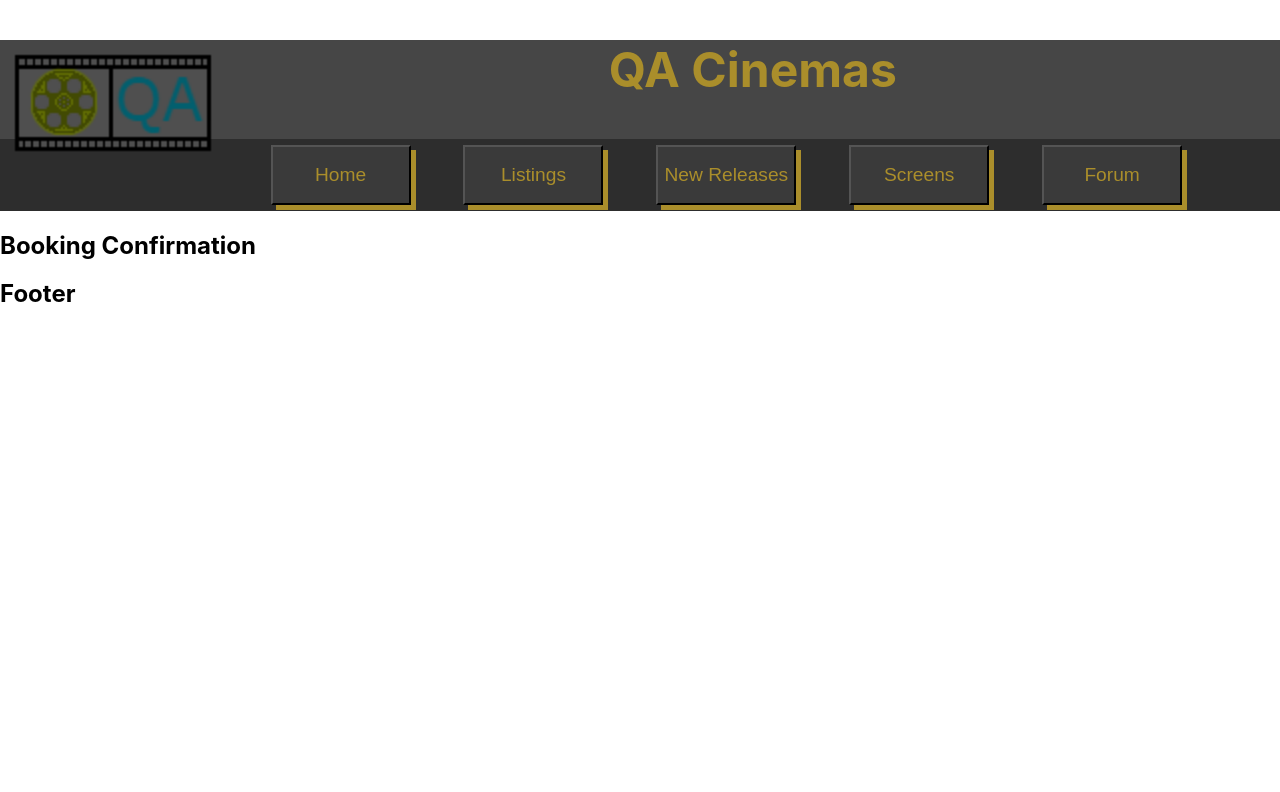
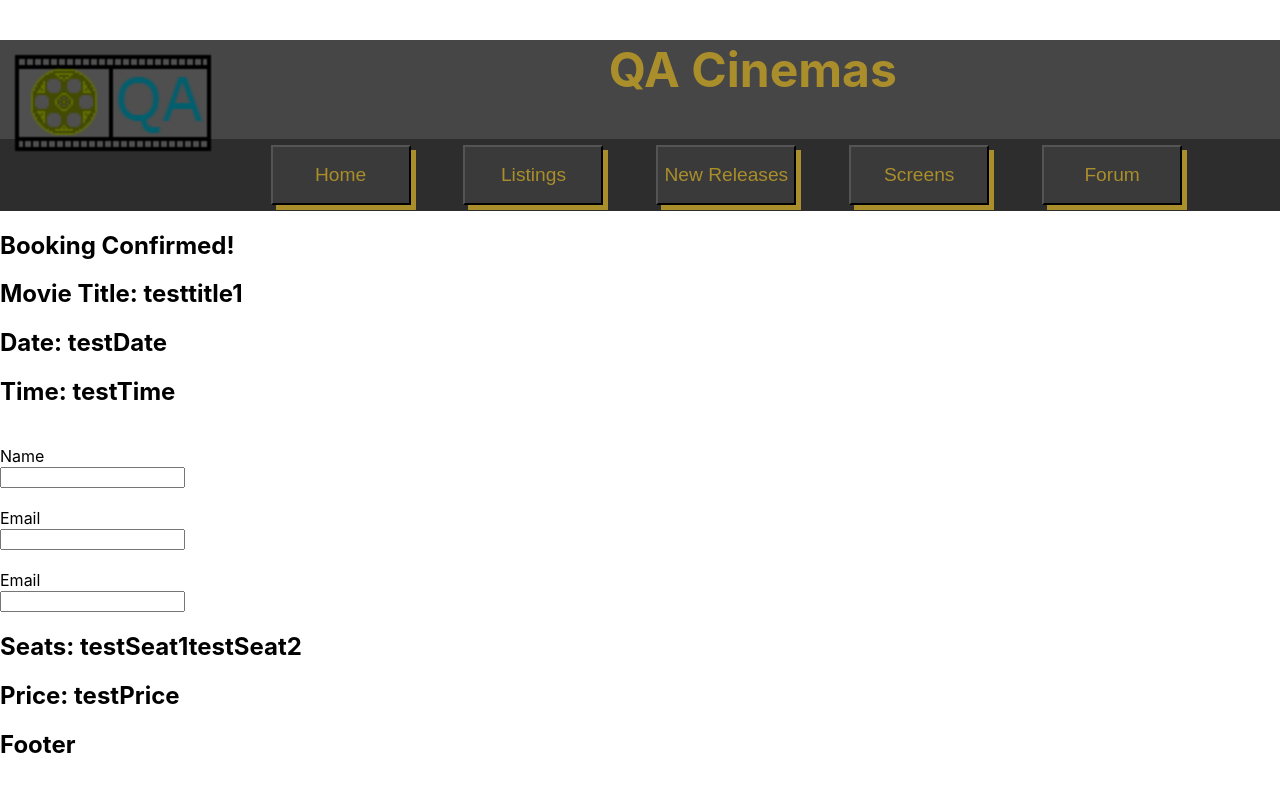
Before and after one commit to MegaSharkRhinonado/QAProject3, a React (Create React App) app in the folder megasharkrhinonado/: page /BookingConfirmation in a window 1280 px wide. Shown: the top 792 px of the page. Built offline with nearby package versions, Linux system fonts and the light colour scheme.

Commit message:
MEG-24 #ES: BookingCon react done

```diff
--- /dev/null
+++ b/megasharkrhinonado/src/Components/BookingsConfirmation/BookingsConCards/BCConcard01.jsx
@@ -0,0 +1,12 @@
+
+import BCCon11 from "../BookingsConComp/BCCon11"
+
+const BCConcard01 = () => {
+    return (
+        <>
+        <BCCon11 />
+        </>
+     );
+}
+
+export default BCConcard01;
--- /dev/null
+++ b/megasharkrhinonado/src/Components/BookingsConfirmation/BookingsConComp/BCCon11.jsx
@@ -0,0 +1,43 @@
+
+// Please change and set these to what they should show
+let movieTitle = "testtitle1";
+let date = "testDate";
+let time= "testTime";
+
+// will need method to link to seating plan seats that have been selected
+let seats = ["testSeat1","testSeat2"];
+
+// will need a method to work out price for this value
+let price = "testPrice";
+
+
+const BCCon11 = () => {
+    return (
+        <>
+            <h2>Booking Confirmed!</h2>
+            <h2>Movie Title: {movieTitle} </h2>
+            <h2>Date: {date}</h2>
+            <h2>Time: {time}</h2>
+            <div>
+                    <label>
+                    <br />Name</label>
+                    <br /> <input type="text" id="name" />
+            </div>
+            <div>
+                    <label>
+                    <br />Email</label>
+                    <br /> <input type="text" id="email" />
+            </div>
+            <div >
+                    <label>
+                    <br />Email</label>
+                    <br /> <input type="number" id="children" />
+            </div>
+
+            <h2>Seats: {seats}</h2>
+            <h2>Price: {price}</h2>
+       </>
+     );
+}
+
+export default BCCon11;
--- a/megasharkrhinonado/src/Components/BookingsConfirmation/bookingConfirmation.jsx
+++ b/megasharkrhinonado/src/Components/BookingsConfirmation/bookingConfirmation.jsx
@@ -1,7 +1,10 @@
+import BCConcard01 from "./BookingsConCards/BCConcard01";
+
+
 const BookingConfirmation = () => {
     return (
         <>
-            <h2>Booking Confirmation</h2>
+            <BCConcard01 />
         </>
      );
 }
```
